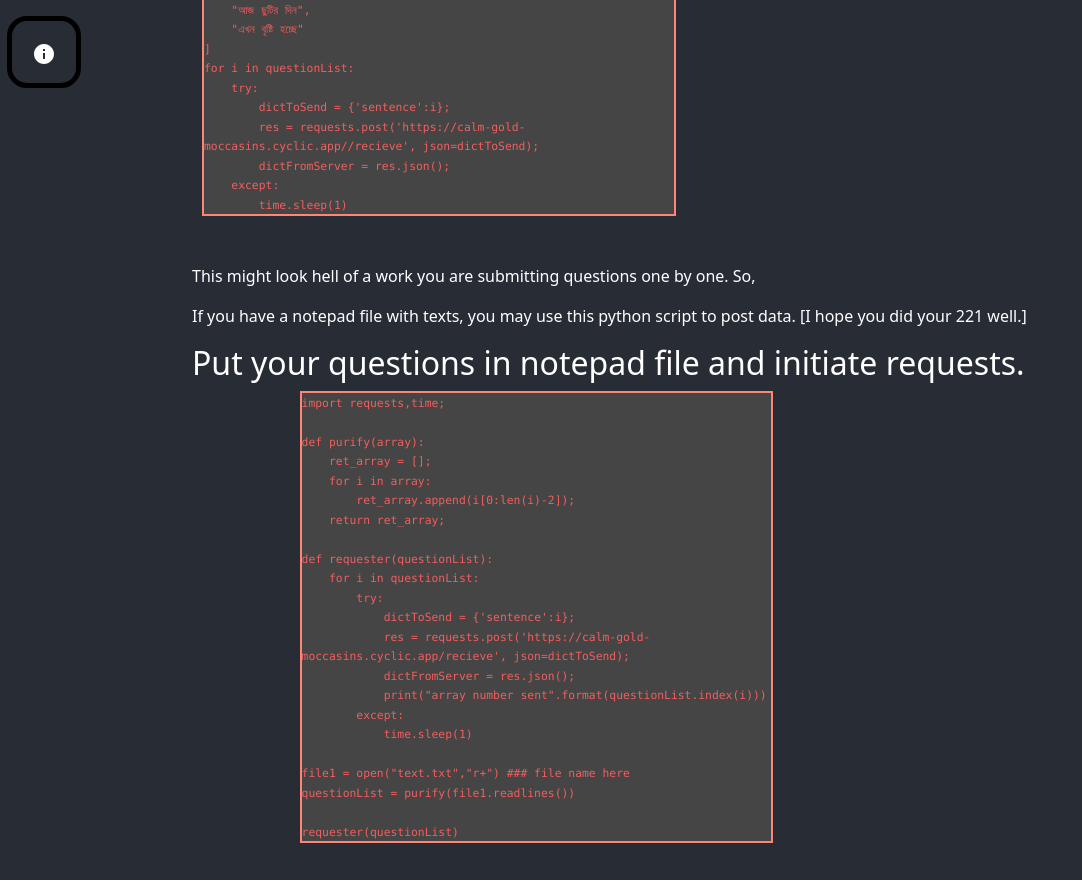
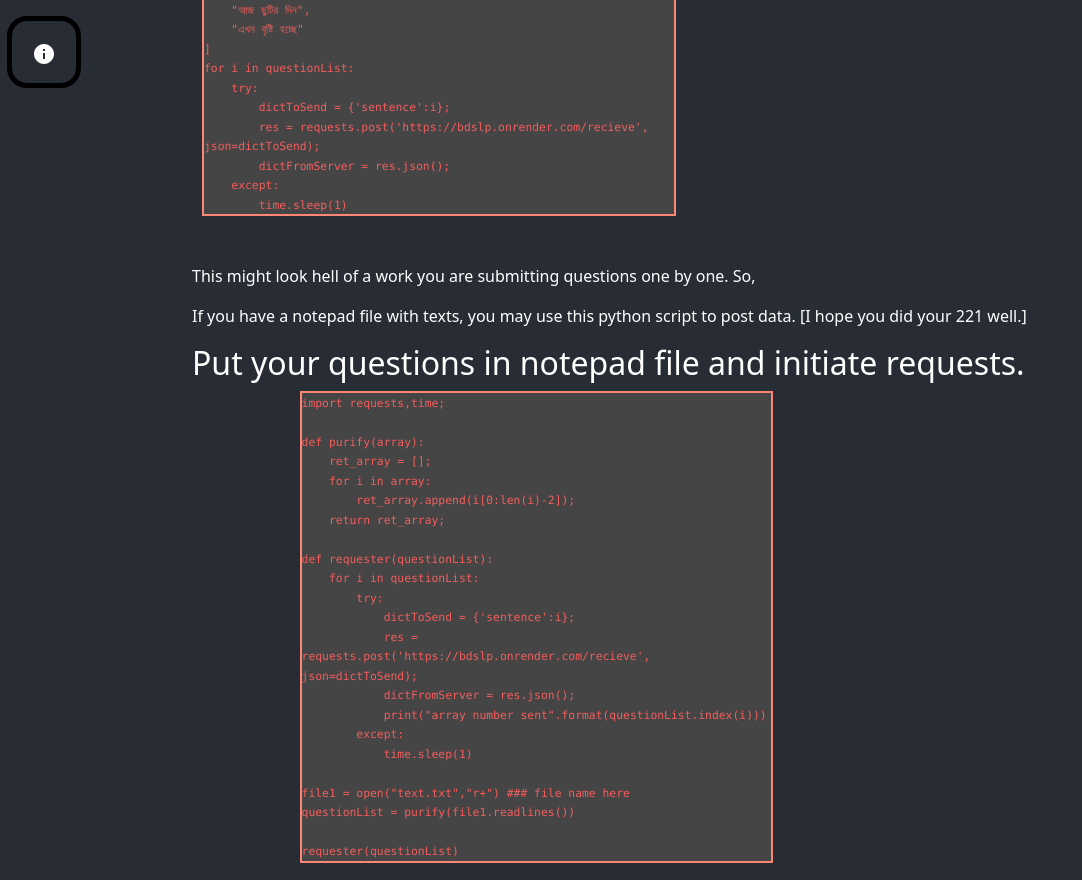
Before and after one commit to Eddie2111/thesis-node-frontend, a React (Create React App) app: page /docs in a window 1280 px wide. Shown: the part 452-1332 px from the top of the page, without its empty margins (0-1082 px from the left). Built offline with nearby package versions, Linux system fonts and the light colour scheme; no server answers.

Commit message:
Update docs.js

```diff
--- a/src/pages/docs.js
+++ b/src/pages/docs.js
@@ -36,7 +36,7 @@ const Docs = () => {
         <Code>for i in questionList:</Code><br/>
         <Code>&nbsp;&nbsp;&nbsp;&nbsp;try:</Code><br/>
         <Code>&nbsp;&nbsp;&nbsp;&nbsp;&nbsp;&nbsp;&nbsp;&nbsp;dictToSend = {sentence1};</Code><br/>
-        <Code>&nbsp;&nbsp;&nbsp;&nbsp;&nbsp;&nbsp;&nbsp;&nbsp;res = requests.post('https://calm-gold-moccasins.cyclic.app//recieve', json=dictToSend);</Code><br/>
+        <Code>&nbsp;&nbsp;&nbsp;&nbsp;&nbsp;&nbsp;&nbsp;&nbsp;res = requests.post('https://bdslp.onrender.com/recieve', json=dictToSend);</Code><br/>
         <Code>&nbsp;&nbsp;&nbsp;&nbsp;&nbsp;&nbsp;&nbsp;&nbsp;dictFromServer = res.json();</Code><br/>
         <Code>&nbsp;&nbsp;&nbsp;&nbsp;except:</Code><br/>
         <Code>&nbsp;&nbsp;&nbsp;&nbsp;&nbsp;&nbsp;&nbsp;&nbsp;time.sleep(1)</Code><br/>
@@ -62,7 +62,7 @@ const Docs = () => {
         <Code>&nbsp;&nbsp;&nbsp;&nbsp;for i in questionList:</Code><br/>
         <Code>&nbsp;&nbsp;&nbsp;&nbsp;&nbsp;&nbsp;&nbsp;&nbsp;try:</Code><br/>
         <Code>&nbsp;&nbsp;&nbsp;&nbsp;&nbsp;&nbsp;&nbsp;&nbsp;&nbsp;&nbsp;&nbsp;&nbsp;dictToSend = {sentence1};</Code><br/>
-        <Code>&nbsp;&nbsp;&nbsp;&nbsp;&nbsp;&nbsp;&nbsp;&nbsp;&nbsp;&nbsp;&nbsp;&nbsp;res = requests.post('https://calm-gold-moccasins.cyclic.app/recieve', json=dictToSend);</Code><br/>
+        <Code>&nbsp;&nbsp;&nbsp;&nbsp;&nbsp;&nbsp;&nbsp;&nbsp;&nbsp;&nbsp;&nbsp;&nbsp;res = requests.post('https://bdslp.onrender.com/recieve', json=dictToSend);</Code><br/>
         <Code>&nbsp;&nbsp;&nbsp;&nbsp;&nbsp;&nbsp;&nbsp;&nbsp;&nbsp;&nbsp;&nbsp;&nbsp;dictFromServer = res.json();</Code><br/>
         <Code>&nbsp;&nbsp;&nbsp;&nbsp;&nbsp;&nbsp;&nbsp;&nbsp;&nbsp;&nbsp;&nbsp;&nbsp;print("array number {} sent".format(questionList.index(i)))</Code><br/>
         <Code>&nbsp;&nbsp;&nbsp;&nbsp;&nbsp;&nbsp;&nbsp;&nbsp;except:</Code><br/>
```
